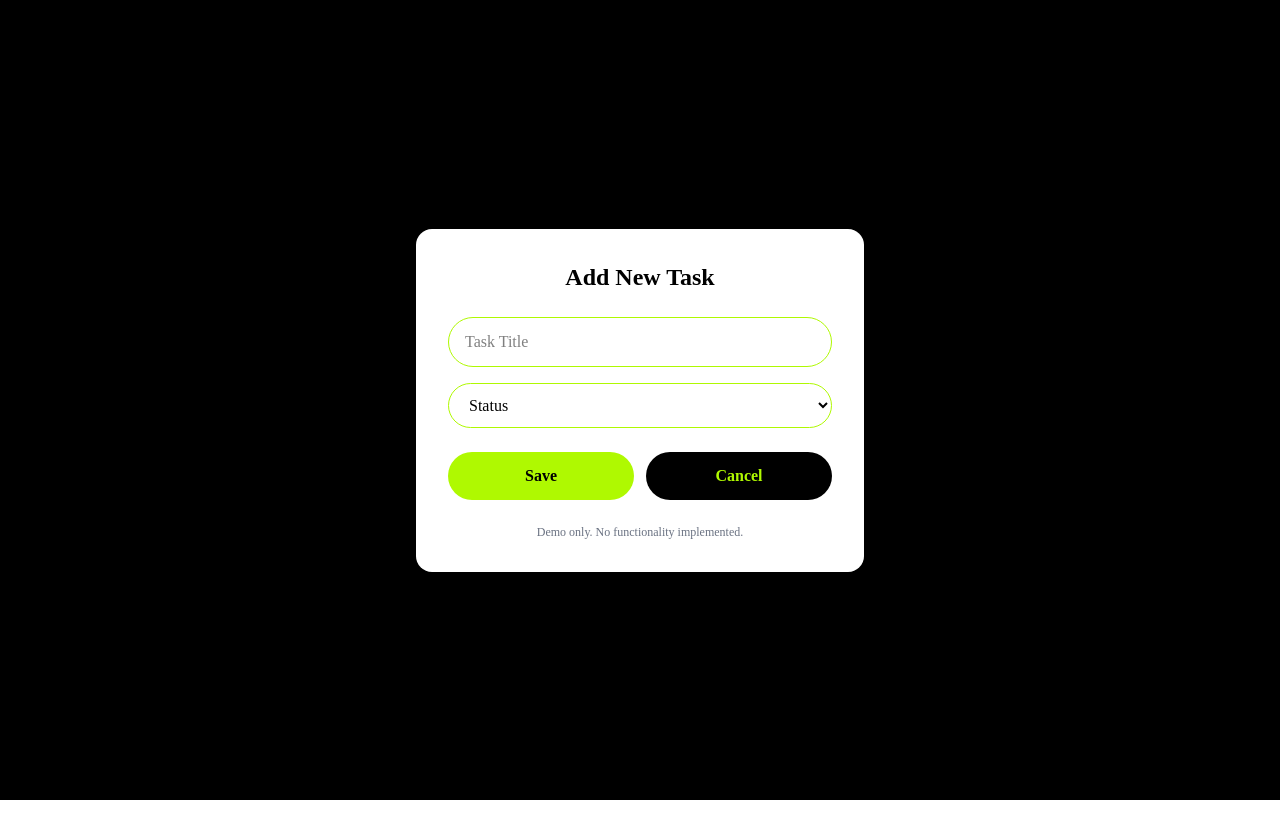
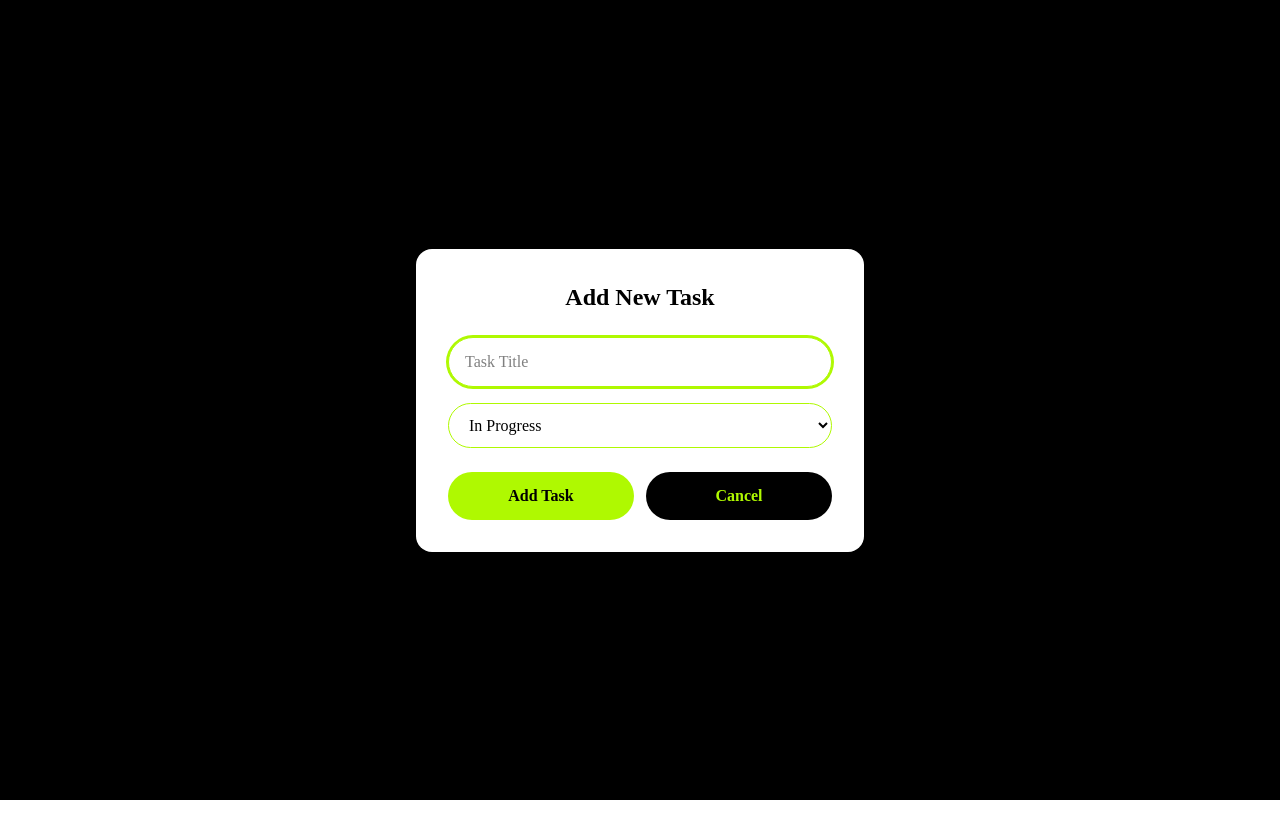
Before and after one commit to da-nn-yy/TaskTracker-App, a React (Vite) app: page / in a window 1280 px wide. Both pictures are taken after a click on the button "+ Add Task". Shown: the top 838 px of the page. Built offline with nearby package versions, Linux system fonts and the light colour scheme; a web font is replaced by a local one.

Commit message:
Enhance AddTaskModal with edit mode support and form validation

```diff
--- a/src/Components/AddTaskModal.jsx
+++ b/src/Components/AddTaskModal.jsx
@@ -1,33 +1,57 @@
-import React from "react";
+import React, { useState, useEffect } from "react";
 
-const AddTaskModal = ({ open, onClose }) => {
+const AddTaskModal = ({ open, onClose, mode = "add", initialTask, onSave }) => {
+  const [title, setTitle] = useState("");
+  const [status, setStatus] = useState("In Progress");
+
+  useEffect(() => {
+    if (mode === "edit" && initialTask) {
+      setTitle(initialTask.title);
+      setStatus(initialTask.status);
+    } else {
+      setTitle("");
+      setStatus("In Progress");
+    }
+  }, [mode, initialTask, open]);
+
   if (!open) return null;
+
+  const handleSubmit = (e) => {
+    e.preventDefault();
+    if (!title.trim()) return;
+    const task = mode === "edit"
+      ? { ...initialTask, title, status }
+      : { title, status };
+    onSave(task);
+  };
+
   return (
     <div className="fixed inset-0 bg-black bg-opacity-40 flex items-center justify-center z-50 px-2">
       <div className="bg-white rounded-2xl p-4 sm:p-8 w-full max-w-xs sm:max-w-md shadow-xl flex flex-col gap-4 sm:gap-6">
-        <h2 className="text-xl sm:text-2xl font-bold text-black">Add New Task</h2>
-        <form className="flex flex-col gap-3 sm:gap-4">
+        <h2 className="text-xl sm:text-2xl font-bold text-black">{mode === "edit" ? "Edit Task" : "Add New Task"}</h2>
+        <form className="flex flex-col gap-3 sm:gap-4" onSubmit={handleSubmit}>
           <input
             type="text"
             placeholder="Task Title"
             className="px-3 py-2 sm:px-4 sm:py-3 rounded-full border border-[#aff901] focus:outline-none focus:ring-2 focus:ring-[#aff901] text-black bg-white"
-            disabled
+            value={title}
+            onChange={e => setTitle(e.target.value)}
+            autoFocus
           />
           <select
             className="px-3 py-2 sm:px-4 sm:py-3 rounded-full border border-[#aff901] focus:outline-none focus:ring-2 focus:ring-[#aff901] text-black bg-white"
-            disabled
+            value={status}
+            onChange={e => setStatus(e.target.value)}
           >
-            <option>Status</option>
             <option>In Progress</option>
             <option>Completed</option>
             <option>Pending</option>
           </select>
           <div className="flex flex-col sm:flex-row gap-2 sm:gap-3 mt-2">
-            <button type="button" className="flex-1 py-2 sm:py-3 rounded-full bg-[#aff901] text-black font-bold hover:opacity-90 transition" disabled>Save</button>
+            <button type="submit" className="flex-1 py-2 sm:py-3 rounded-full bg-[#aff901] text-black font-bold hover:opacity-90 transition">{mode === "edit" ? "Save Changes" : "Add Task"}</button>
             <button type="button" className="flex-1 py-2 sm:py-3 rounded-full bg-black text-[#aff901] font-bold hover:opacity-80 transition" onClick={onClose}>Cancel</button>
           </div>
         </form>
-        <p className="text-xs text-gray-500 text-center">Demo only. No functionality implemented.</p>
       </div>
     </div>
   );
```
